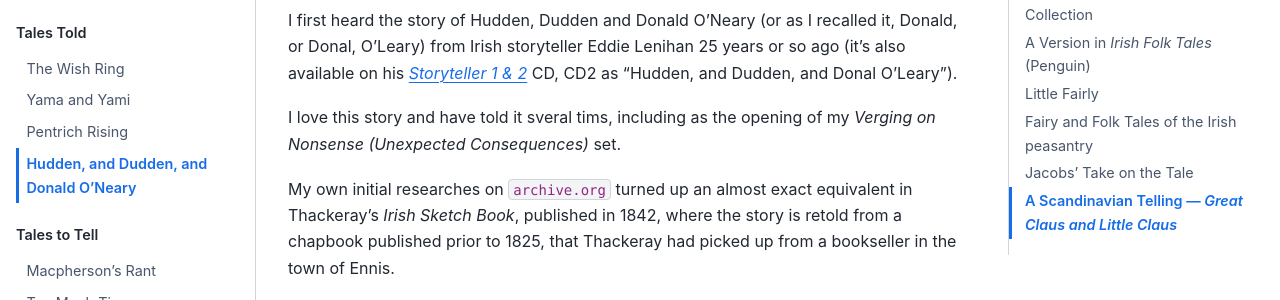
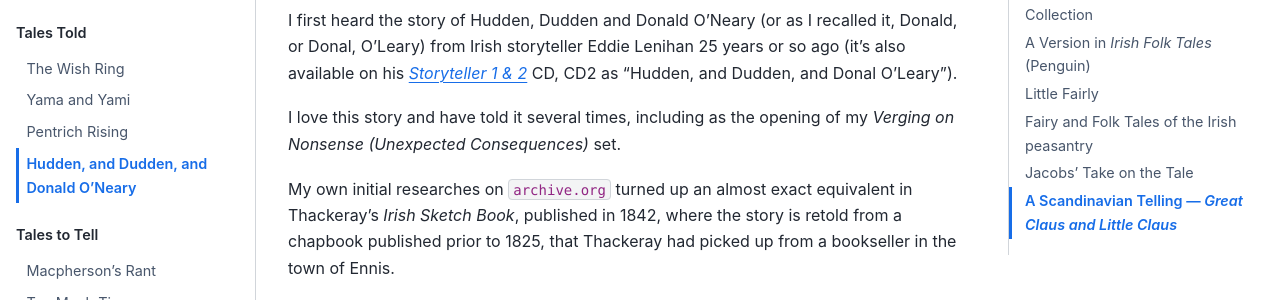
Before and after one commit to psychemedia/storytelling-notes, a Jupyter Book: the page built from hudden_dudden.md, in a window 1280 px wide and 900 px high. Shown: the part 174-474 px from the top of the window. Built offline with Jupyter Book 1.0.4 settings and Sphinx 7.4.7 and the Sphinx Book theme 1.1.4, drawn with Linux system fonts in a browser that asks for light colours.

Commit message:
Update hudden_dudden.md

```diff
--- a/hudden_dudden.md
+++ b/hudden_dudden.md
@@ -2,7 +2,7 @@
 
 I first heard the story of Hudden, Dudden and Donald O'Neary (or as I recalled it, Donald, or Donal, O'Leary) from Irish storyteller Eddie Lenihan 25 years or so ago (it's also available on his [*Storyteller 1 & 2*](https://eddielenihan.weebly.com/store.html) CD, CD2 as "Hudden, and Dudden, and Donal O'Leary").
 
-I love this story and have told it sveral tims, including as the opening of my *Verging on Nonsense (Unexpected Consequences)* set.
+I love this story and have told it several times, including as the opening of my *Verging on Nonsense (Unexpected Consequences)* set.
 
 My own initial researches on `archive.org` turned up an almost exact equivalent in Thackeray's *Irish Sketch Book*, published in 1842, where the story is retold from a chapbook published prior to 1825, that Thackeray had picked up from a bookseller in the town of Ennis.
 
```
